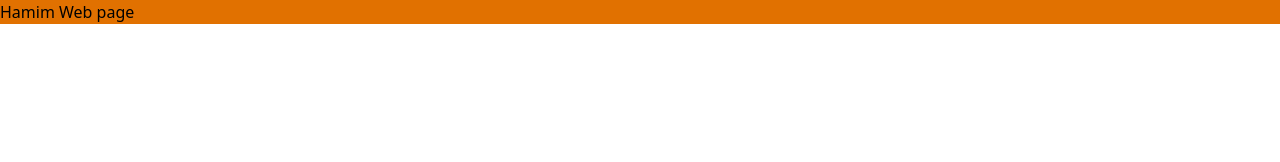
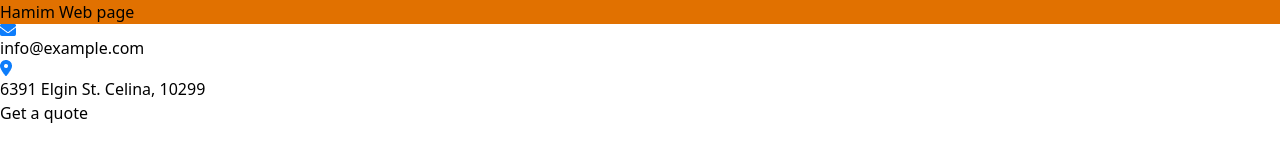
Before and after one commit to Sadat25/Team-A-Project-3, a website: page university.html in a window 1280 px wide. Drawn offline with Linux system fonts and the light colour scheme.

Commit message:
2nd commit

```diff
--- a/university.html
+++ b/university.html
@@ -9,9 +9,15 @@
 <body>
     <h1 class="bg-amber-600">Hamim Web page</h1>
 
-    <nav>
-
-    </nav>
+    <header>
+        <div>
+            <p> <img src="./Images/mail.png" alt=""> info@example.com</p>
+            <p> <img src="./Images/location.png" alt=""> 6391 Elgin St. Celina, 10299</p>
+        </div>
+        <div>
+            <button class="bg-blue-600">Get a quote  </button>
+        </div>
+    </header>
 
 </body>
 </html>
```
Also changed, not shown: Images/location.png (added), Images/mail.png (added).
